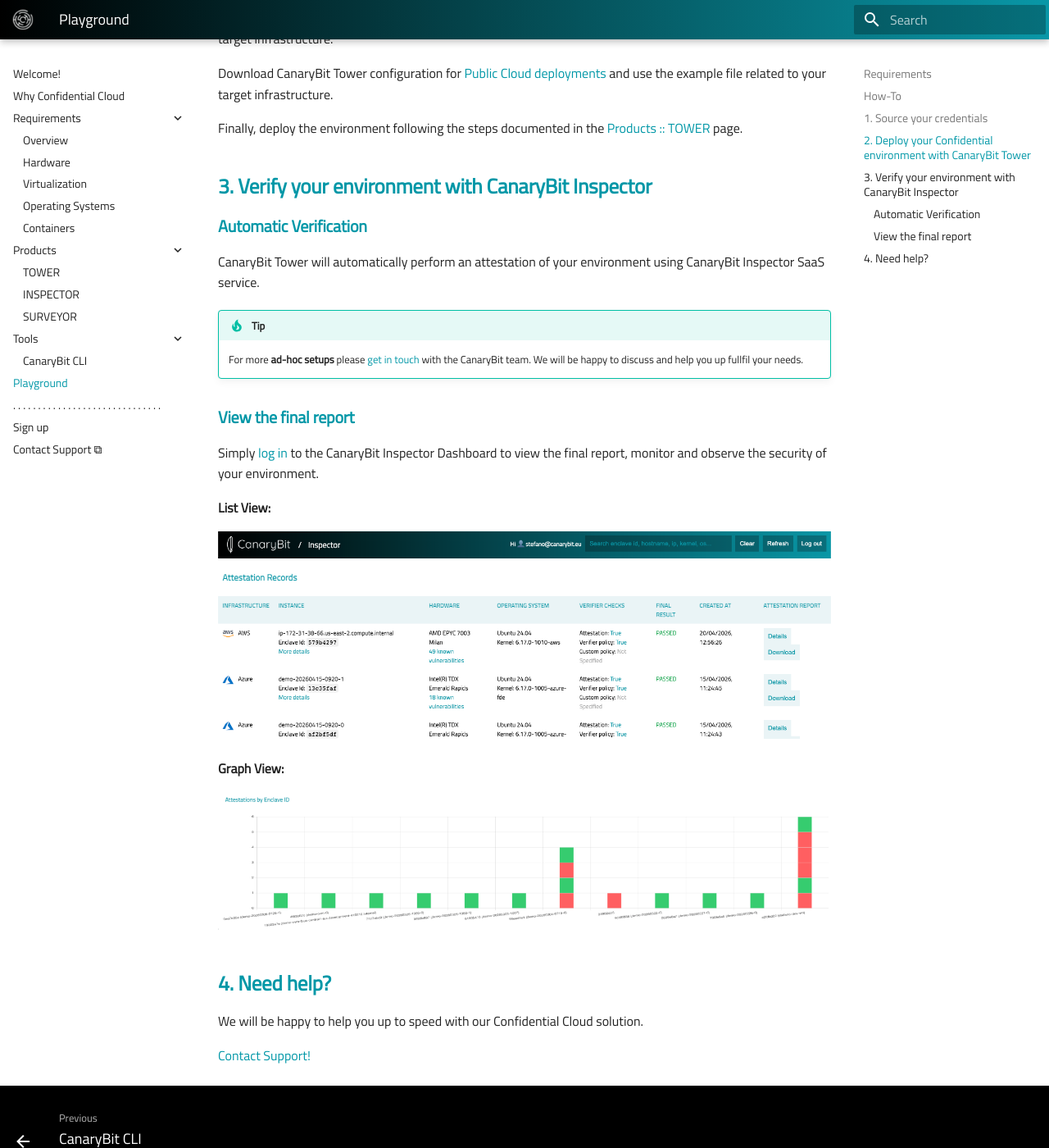
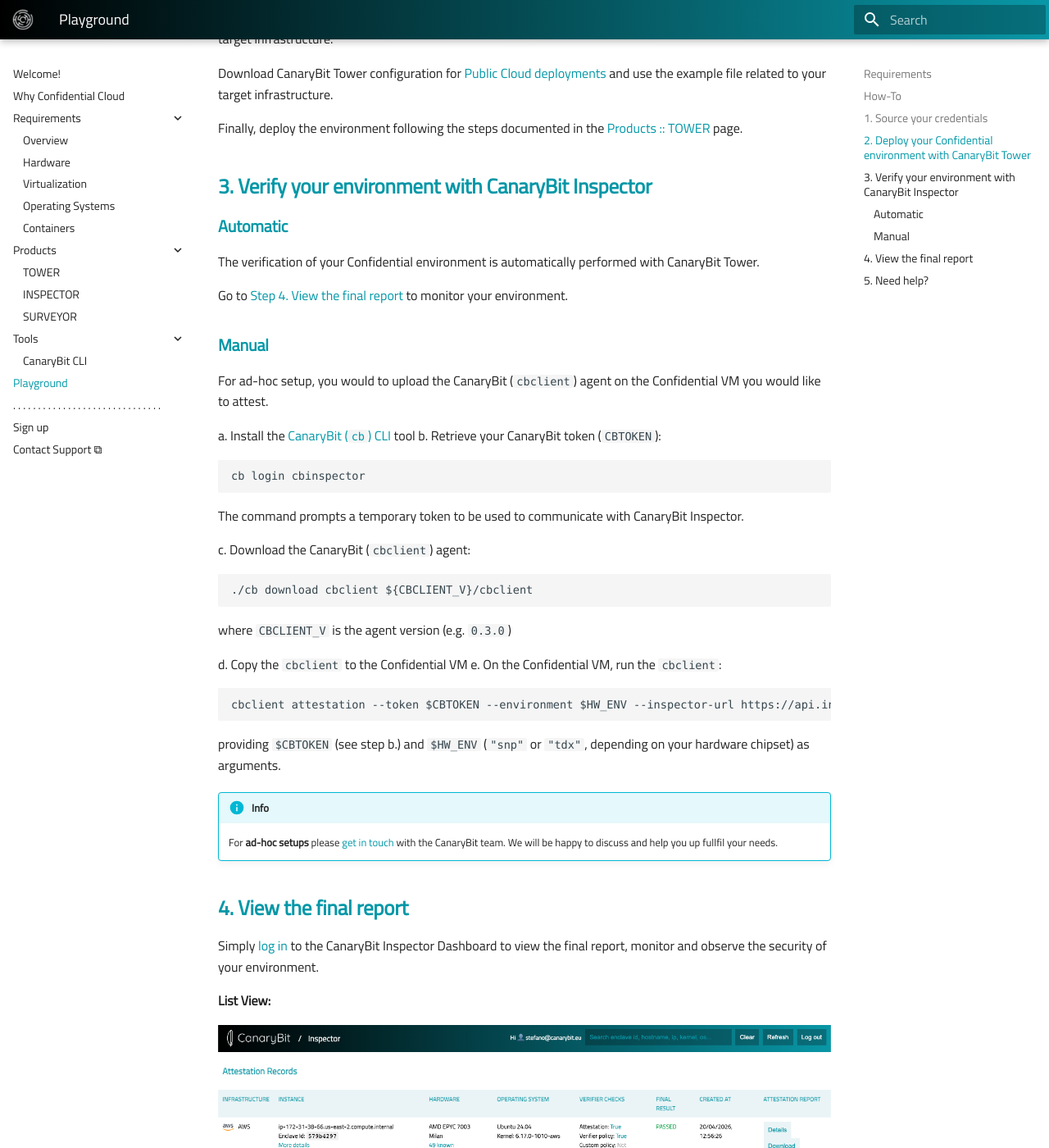
Before and after one commit to canarybit/cc-docs, an MkDocs documentation site: the page built from docs/playground.md, in a window 1280 px wide and 1400 px high, scrolled down 1344 px. Shown: the whole window at 82% size. Built offline with MkDocs 1.6.1 and Material for MkDocs 9.7.7, drawn with Linux system fonts in a browser that asks for light colours.

Commit message:
General improvements

````diff
--- a/docs/playground.md
+++ b/docs/playground.md
@@ -55,15 +55,43 @@
 
 ## 3. Verify your environment with CanaryBit Inspector
 
-### Automatic Verification
+### Automatic
 
-CanaryBit Tower will automatically perform an attestation of your environment using CanaryBit Inspector SaaS service.
+The verification of your Confidential environment is automatically performed with CanaryBit Tower.
 
-!!! tip
+Go to [Step 4. View the final report](#4-view-the-final-report) to monitor your environment.
 
-    For more **ad-hoc setups** please [get in touch](https://www.canarybit.eu/contact) with the CanaryBit team. We will be happy to discuss and help you up fullfil your needs.
+### Manual
 
-### View the final report
+For ad-hoc setup, you would to upload the CanaryBit (`cbclient`) agent on the Confidential VM you would like to attest.
+
+a. Install the [CanaryBit (`cb`) CLI](./tools/cli.md) tool
+b. Retrieve your CanaryBit token (`CBTOKEN`):
+    ```
+    cb login cbinspector
+    ```
+    The command prompts a temporary token to be used to communicate with CanaryBit Inspector.
+
+c. Download the CanaryBit (`cbclient`) agent:
+    ```
+    ./cb download cbclient ${CBCLIENT_V}/cbclient
+    ```
+    where `CBCLIENT_V` is the agent version (e.g. `0.3.0`)
+
+d. Copy the `cbclient` to the Confidential VM
+e. On the Confidential VM, run the `cbclient`:
+    ```
+    cbclient attestation --token $CBTOKEN --environment $HW_ENV --inspector-url https://api.inspector.confidentialcloud.io
+    ```
+
+providing `$CBTOKEN` (see step b.) and `$HW_ENV` (`"snp"` or `"tdx"`, depending on your hardware chipset) as arguments.
+
+
+!!! info
+
+    For **ad-hoc setups** please [get in touch](https://www.canarybit.eu/contact) with the CanaryBit team. We will be happy to discuss and help you up fullfil your needs.
+
+## 4. View the final report
 
 Simply [log in](https://inspector.confidentialcloud.io) to the CanaryBit Inspector Dashboard to view the final report, monitor and observe the security of your environment.
 
@@ -75,7 +103,7 @@
 
 ![Inspector Dashboard Graph](./img/inspector-dashboard-graph.png)
 
-## 4. Need help?
+## 5. Need help?
 
 We will be happy to help you up to speed with our Confidential Cloud solution.
 
````
